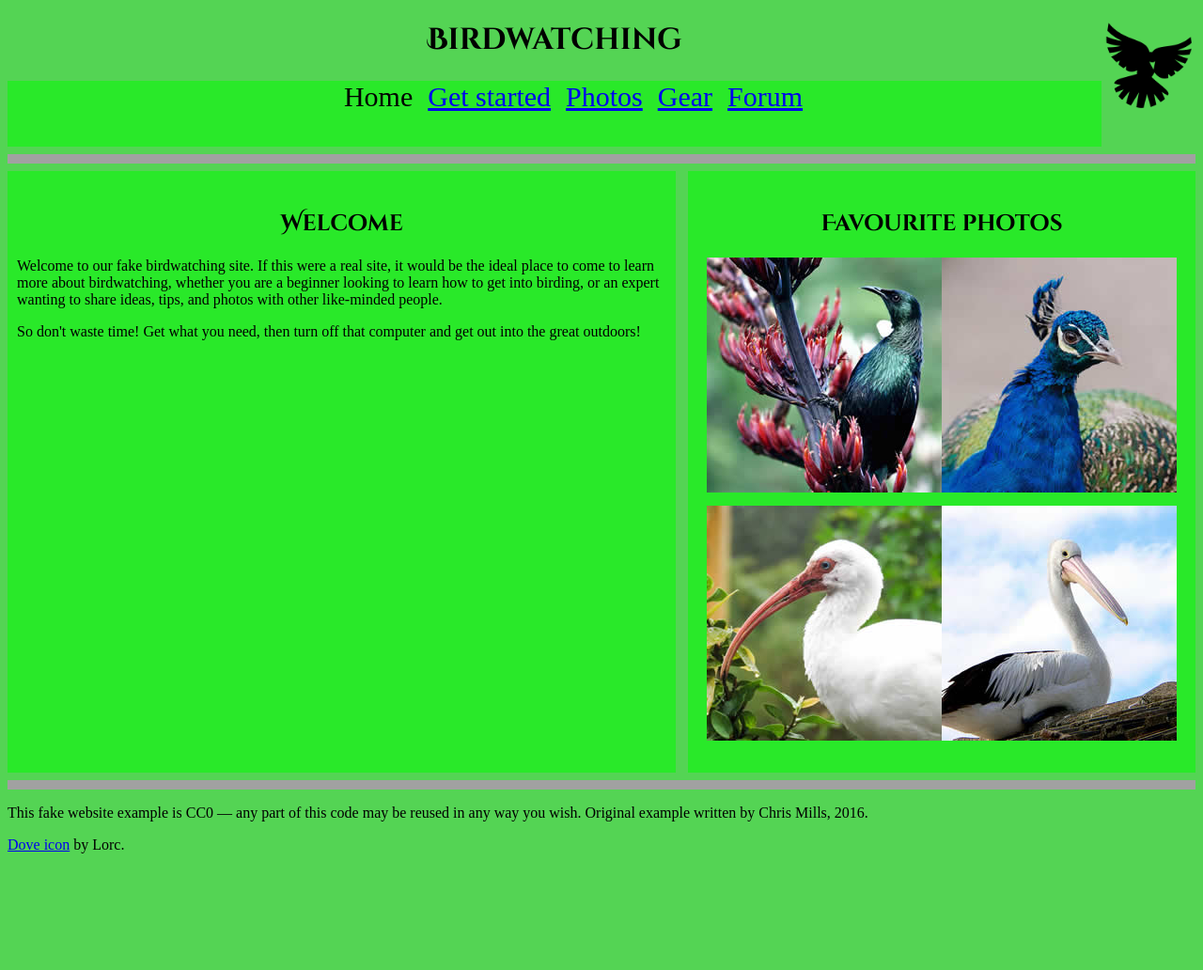
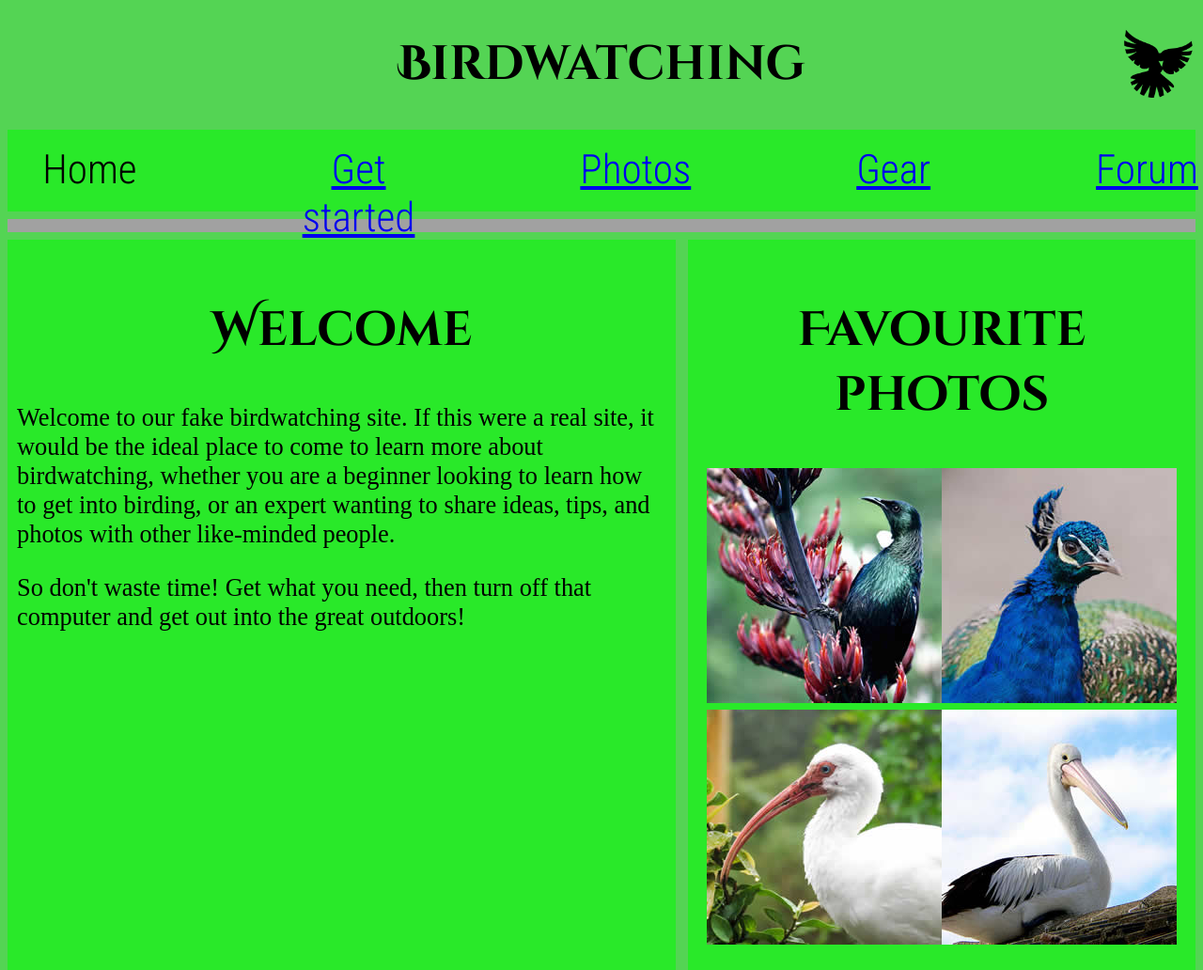
Before and after one commit to Westley-Foster/WFoster_CS408_Module4, a website: page index.html in a window 1280 px wide. Shown: the top 1032 px of the page at 94% size. Before the commit the page ends 924 px from the top, so only its background shows below. Drawn offline with Linux system fonts and the light colour scheme.

Commit message:
Completed Module 4 project. Cleaned up index.html and style.css and wrote README

```diff
--- a/css/style.css
+++ b/css/style.css
@@ -4,32 +4,52 @@ body {
 
 h1 {
     font-family: 'Cinzel Decorative';
+    font-size: 320%;
     text-align: center;
+
+    position: relative; /* Fixed position with ChatGPT */
 }
 
 h2 {
     font-family: 'Cinzel Decorative';
+    font-size: 320%;
     text-align: center;
 }
 
-/* horizontal nav bar with help from ChatGPT */
+p {
+    font-size: 165%;
+}
+
+h1 img {
+    width: 80px;
+    height: 80px;
+
+    /* Fixed positioning of the bird image with ChatGPT */
+    position: absolute;       /* take it out of the text flow */
+    right: 0;                 /* pin to the right edge of the page */
+    top: 50%;                 /* halfway down the h1 box */
+    transform: translateY(-50%); /* vertically center with the text */
+}
+
+/* Horizontal nav bar with help from ChatGPT */
 nav ul {
     display: flex;
     justify-content: center;
     list-style-type: none;
-    gap: 1rem;
+    gap: 11rem;
     margin: 0;
 
-    /* my additions */
-    font-size: 30px;
+    /* My additions */
+    font-family: 'Roboto Condensed';
+    font-size: 270%;
     height: 70px;
     text-align: center;
+    padding-top: 17px;
     background-color: rgb(41,233,41,255);
 }
 
 .column:first-child {
     flex: 3;
-    /* border: 2px solid rgb(75, 70, 74); */
     padding: 20px 10px;
     background-color: rgb(41,233,41,255);
 
@@ -37,7 +57,6 @@ nav ul {
 
 .column:last-child {
     flex: 1;
-    /* border: 2px solid rgb(75, 70, 74); */
     padding: 20px;
     background-color: rgb(41, 233, 41, 255)
 }
@@ -47,8 +66,17 @@ nav ul {
   gap: 1%;
 }
 
-/* ChatGPT help with fixing image cropping */
+/* Taken from my Module 2 assignment */
+hr {
+  /* <hr> styling found on w3schools.com at https://www.w3schools.com/tags/tag_hr.asp */
+  margin-left: 0;
+  margin-right: auto;
+  border: none;
+  height: 14px;
+  background-color: rgb(161, 161, 161);
+}
 
+/* ChatGPT help with fixing image cropping for Favourite Photos section (all the CSS below) */
 /* Remove bottom margin for the last photo row */
 .image-crop:last-child {
     margin-bottom: 0;
@@ -57,7 +85,6 @@ nav ul {
 /* Right-hand column containing the photos */
 .column.photos {
     flex: 2;                 /* narrower than the left column */
-    /* border: 2px solid rgb(75, 70, 74); */
     padding: 20px;
     box-sizing: border-box;  /* include padding/border in width */
 }
@@ -66,15 +93,5 @@ nav ul {
 .photo-row {
     display: flex;           /* put images side-by-side */
     gap: 0;                  /* no horizontal gap so images touch */
-    margin-bottom: 10px;     /* vertical gap between top and bottom rows */
+    margin-bottom: 3px;     /* vertical gap between top and bottom rows */
 }
-
-/* Taken from my Module 2 assignment */
-hr{
-  /* hr styling found on w3schools.com at https://www.w3schools.com/tags/tag_hr.asp */
-  margin-left: 0;
-  margin-right: auto;
-  border: none;
-  height: 10px;
-  background-color: rgb(161, 161, 161);
-}
--- a/index.html
+++ b/index.html
@@ -13,7 +13,7 @@
 
   <body>
 
-    <h1>Birdwatching <img src="img/dove.png" width=100px height=100px align="right" alt="a simple dove logo"> </h1>
+    <h1>Birdwatching <img src="img/dove.png" alt="a simple dove logo"> </h1>
 
     <div>
       <nav>
@@ -27,11 +27,9 @@
       </nav>
     </div>
 
-
-    <!-- <br> -->
     <hr>
 
-    <!-- Favourite photos section images formatted and cropped using ChatGPT -->
+    <!-- Favourite photos section images written to format and crop images using ChatGPT -->
     <div class="row">
       <div class="column">
         <h2>Welcome</h2>
@@ -41,7 +39,9 @@
       </div>
 
       <div class="column photos">
-        <h2>Favourite photos</h2>
+        <h2>Favourite<br>photos</h2>
+
+
         <div class="photo-row">
           <a href="favorite-1.jpg"><img src="img/favorite-1_th.jpg" alt="Small black bird, black claws, long black slender beak, links to larger version of the image"></a>
           <a href="favorite-2.jpg"><img src="img/favorite-2_th.jpg" alt="Top half of a pretty bird with bright blue plumage on neck, light colored beak, blue headdress, links to larger version of the image"></a>
@@ -57,9 +57,11 @@
 
     <hr>
 
-    <p>This fake website example is CC0 — any part of this code may be reused in any way you wish. Original example written by Chris Mills, 2016.</p>
+    <footer>
+      <p>This fake website example is CC0 — any part of this code may be reused in any way you wish. Original example written by Chris Mills, 2016.</p>
 
-    <p><a href="http://game-icons.net/lorc/originals/dove.html">Dove icon</a> by Lorc.</p>
+      <p><a href="http://game-icons.net/lorc/originals/dove.html">Dove icon</a> by Lorc.</p>
+    </footer>
 
   </body>
 </html>
```
Also changed, not shown: README.md.
